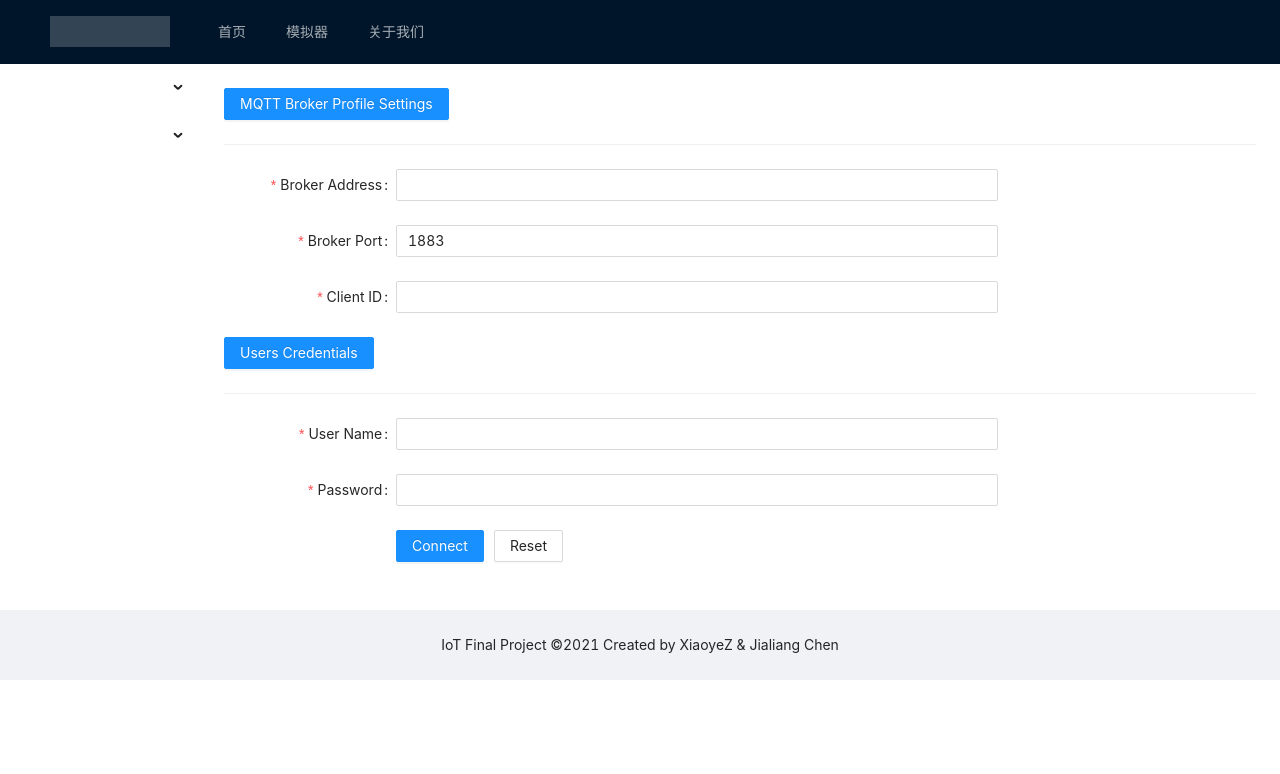
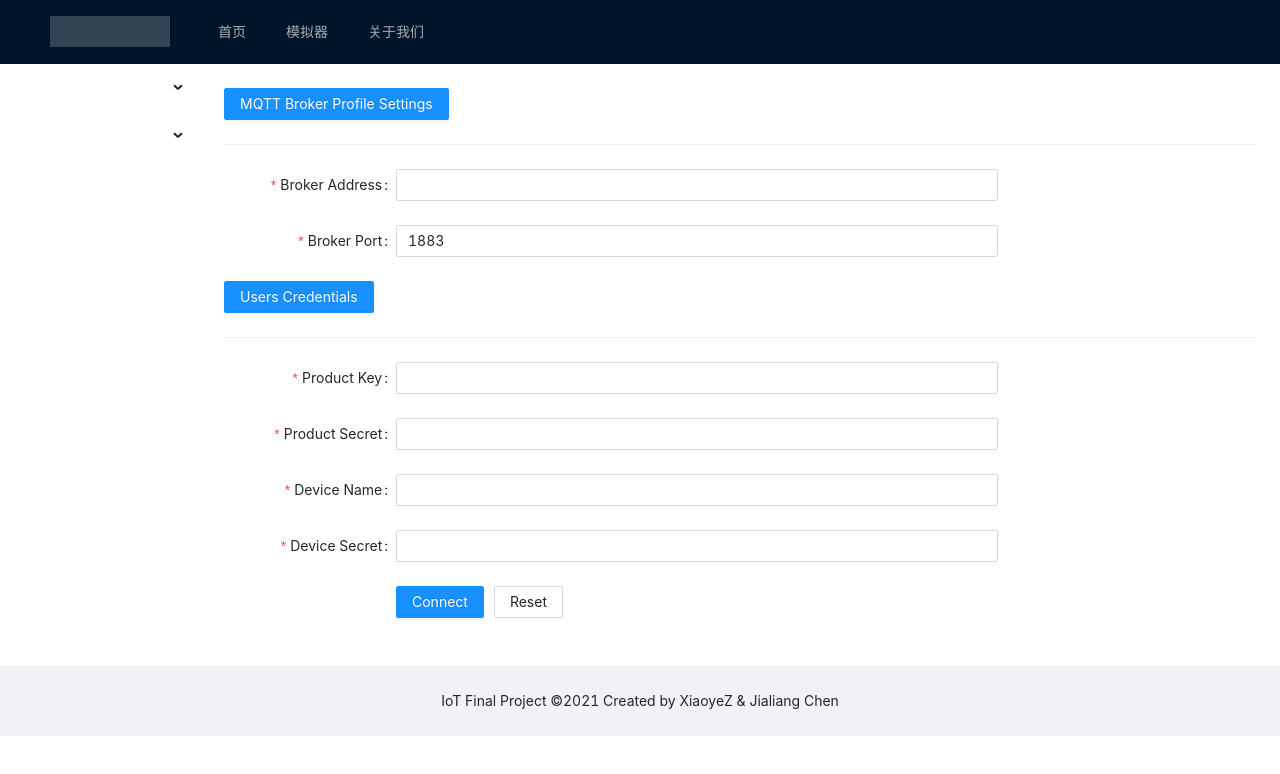
Before and after one commit to ZXXYy/webMQTT, a Vue app in the folder web/: page /Connection in a window 1280 px wide. Shown: the top 774 px of the page. Built offline with nearby package versions, Linux system fonts and the light colour scheme.

Commit message:
4. 连接前端(finished)以及导入物模型前端(unfinished)

```diff
--- a/web/src/components/sidebar/Connection.vue
+++ b/web/src/components/sidebar/Connection.vue
@@ -18,17 +18,21 @@
                     <a-form-item ref="port" label="Broker Port" name="port" placeholder="1883">
                         <a-input v-model:value="formState.port" />
                     </a-form-item>
-                    <a-form-item ref="id" label="Client ID" name="id">
-                        <a-input v-model:value="formState.id" />
-                    </a-form-item>
+
 
                     <a-button type="primary">Users Credentials</a-button>
                     <a-divider />
-                    <a-form-item ref="user" label="User Name" name="user">
-                        <a-input v-model:value="formState.user" />
+                    <a-form-item ref="productKey" label="Product Key" name="productKey">
+                        <a-input v-model:value="formState.productKey" />
                     </a-form-item>
-                    <a-form-item ref="pwd" label="Password" name="pwd">
-                        <a-input v-model:value="formState.pwd" type="password" />
+                    <a-form-item ref="productSecret" label="Product Secret" name="productSecret">
+                        <a-input v-model:value="formState.productSecret" type="productSecret" />
+                    </a-form-item>
+                    <a-form-item ref="deviceName" label="Device Name" name="deviceName">
+                        <a-input v-model:value="formState.deviceName" type="deviceName" />
+                    </a-form-item>
+                    <a-form-item ref="deviceSecret" label="Device Secret" name="deviceSecret">
+                        <a-input v-model:value="formState.deviceSecret" type="deviceSecret" />
                     </a-form-item>
 
                     <a-form-item :wrapper-col="{ span: 14, offset: 4 }">
@@ -43,14 +47,16 @@
 
 <script lang="ts">
     import { ValidateErrorEntity } from 'ant-design-vue/es/form/interface';
+    import { notification } from 'ant-design-vue';
     import { Moment } from 'moment';
     import { defineComponent, reactive, ref, toRaw, UnwrapRef } from 'vue';
     interface FormState {
         addr: string;
         port: number;
-        id: string;
-        user: string;
-        pwd: string;
+        productKey: string;
+        productSecret: string;
+        deviceName: string;
+        deviceSecret: string;
     }
     export default defineComponent({
         setup() {
@@ -58,19 +64,20 @@
             const formState: UnwrapRef<FormState> = reactive({
                 addr: '',
                 port: 1883,
-                id: '',
-                user: '',
-                pwd: '',
-
+                productKey: '',
+                productSecret: '',
+                deviceName: '',
+                deviceSecret: '',
             });
             const rules = {
                 addr: [
                     { required: true, message: 'Please input Broker Address', trigger: 'blur' }
                 ],
                 port: [{ required: true, message: 'Please input Broker port', trigger: 'blur' }],
-                id: [{ required: true, message: 'Please input client ID', trigger: 'blur'}],
-                user: [{required: true, message: 'Please input user name', trigger: 'blur'}],
-                pwd: [{required: true, message: 'Please input password', trigger: 'blur'}],
+                productKey: [{ required: true, message: 'Please input productKey', trigger: 'blur'}],
+                productSecret: [{required: true, message: 'Please input productSecret', trigger: 'blur'}],
+                deviceName: [{required: true, message: 'Please input deviceName', trigger: 'blur'}],
+                deviceSecret: [{required: true, message: 'Please input deviceSecret', trigger: 'blur'}],
 
             };
             const onSubmit = () => {
@@ -78,6 +85,14 @@
                     .validate()
                     .then(() => {
                         console.log('values', formState, toRaw(formState));
+                        notification.open({
+                            message: 'Notification Title',
+                            description:
+                                'This is the content of the notification. This is the content of the notification. This is the content of the notification.',
+                            onClick: () => {
+                                console.log('Notification Clicked!');
+                            },
+                        });
                     })
                     .catch((error: ValidateErrorEntity<FormState>) => {
                         console.log('error', error);
--- a/web/src/components/sidebar/Model.vue
+++ b/web/src/components/sidebar/Model.vue
@@ -3,7 +3,9 @@
         <a-layout-content
                 :style="{ background: '#fff', padding: '24px', margin: 0, minHeight: '280px' }"
         >
-            模拟调试
+
+
+
         </a-layout-content>
     </a-layout>
 </template>
```
